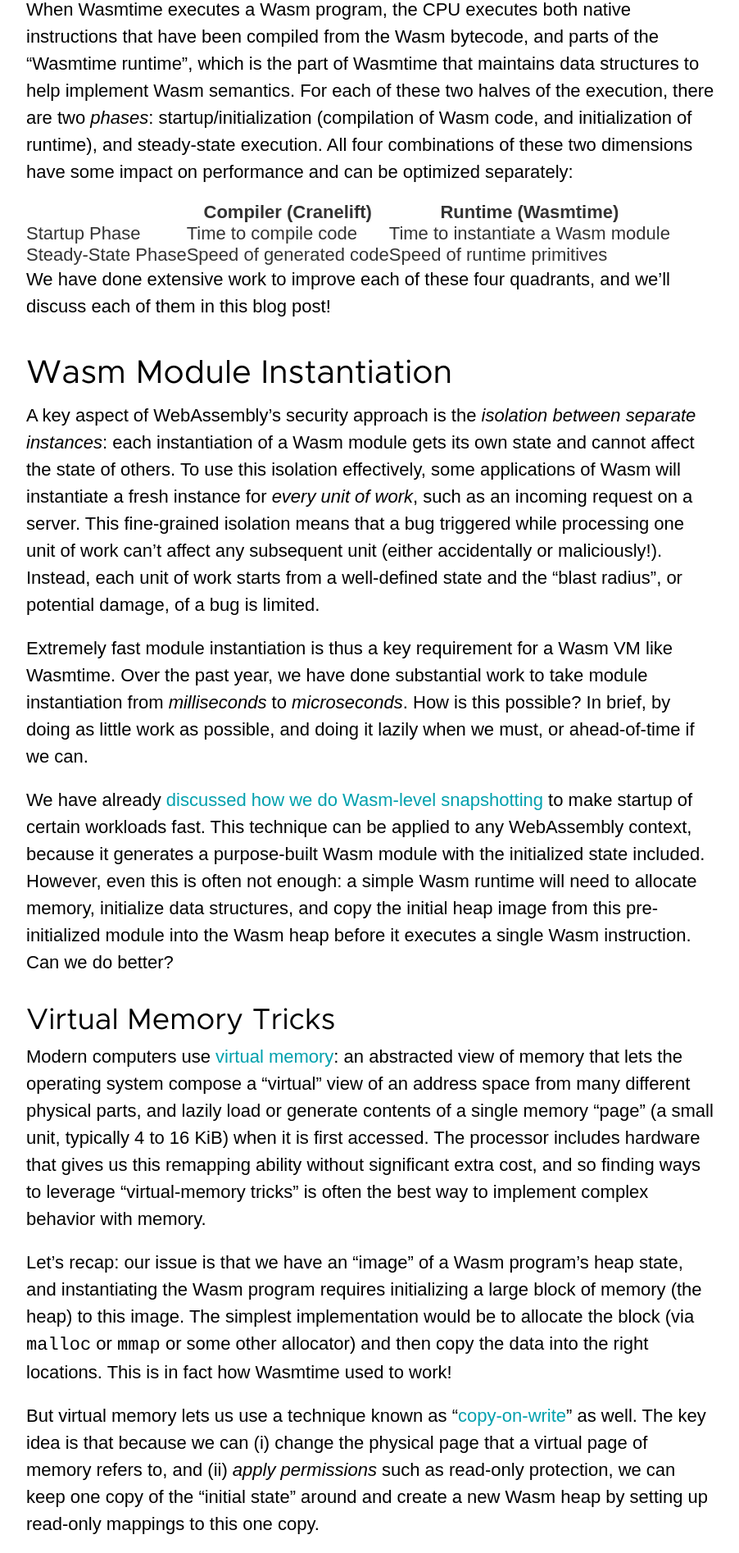
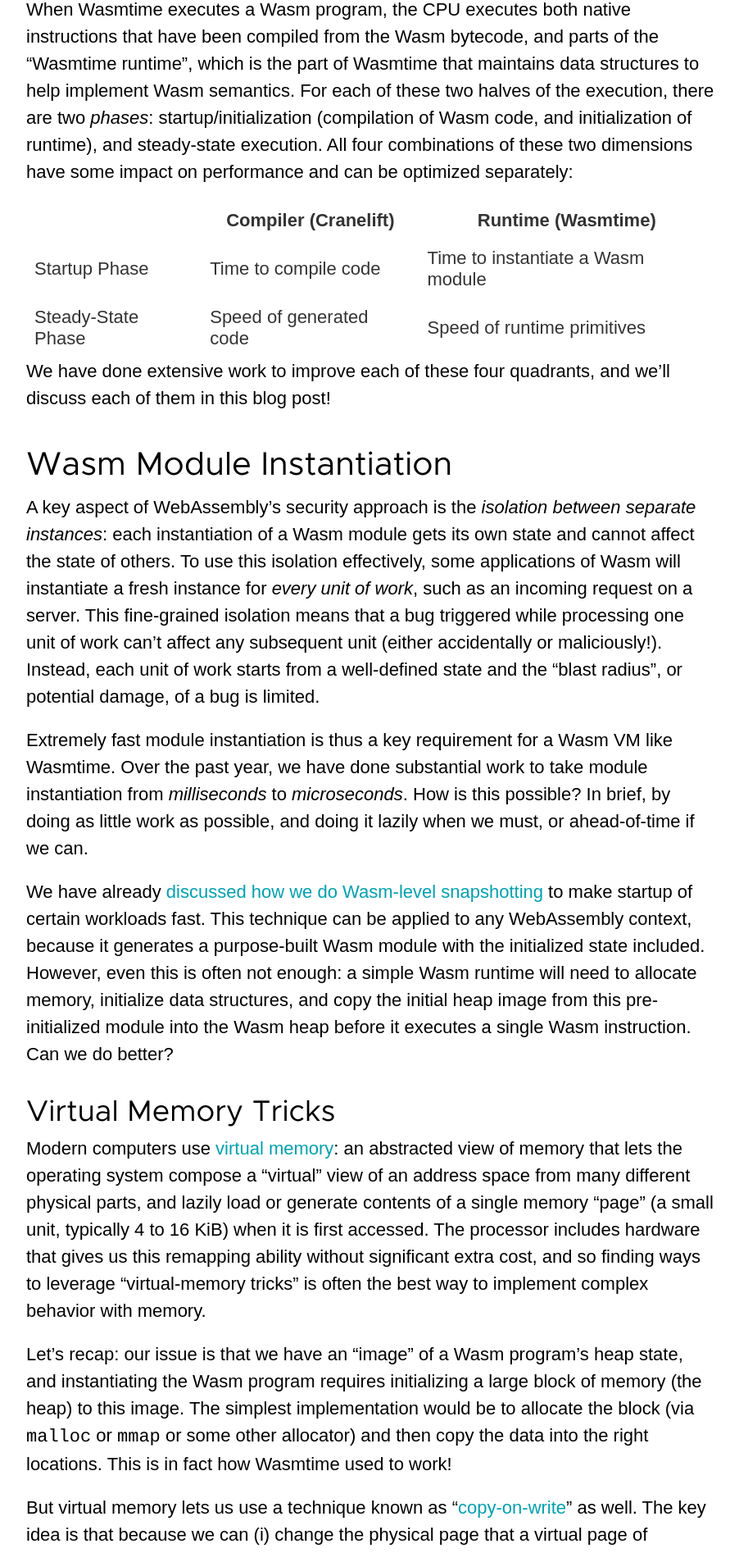
Before and after one commit to bytecodealliance/bytecodealliance.org, a Jekyll site: the page built from _posts/2022-09-06-wasmtime-10-performance.md, in a window 1280 px wide. Shown: the part 819-2713 px from the top of the page at 82% size, without its empty margins (188-1090 px from the left). Built offline with Jekyll 4.4.1, drawn with Linux system fonts in a browser that asks for light colours; some of the changed text lies outside the part shown.

Commit message:
Make tables readable

```diff
--- a/css/style.css
+++ b/css/style.css
@@ -1059,3 +1059,7 @@
   font-size: 80%;
   color: gray;
 }
+
+.post-content td, .post-content th {
+  padding: 10px;
+}
```
